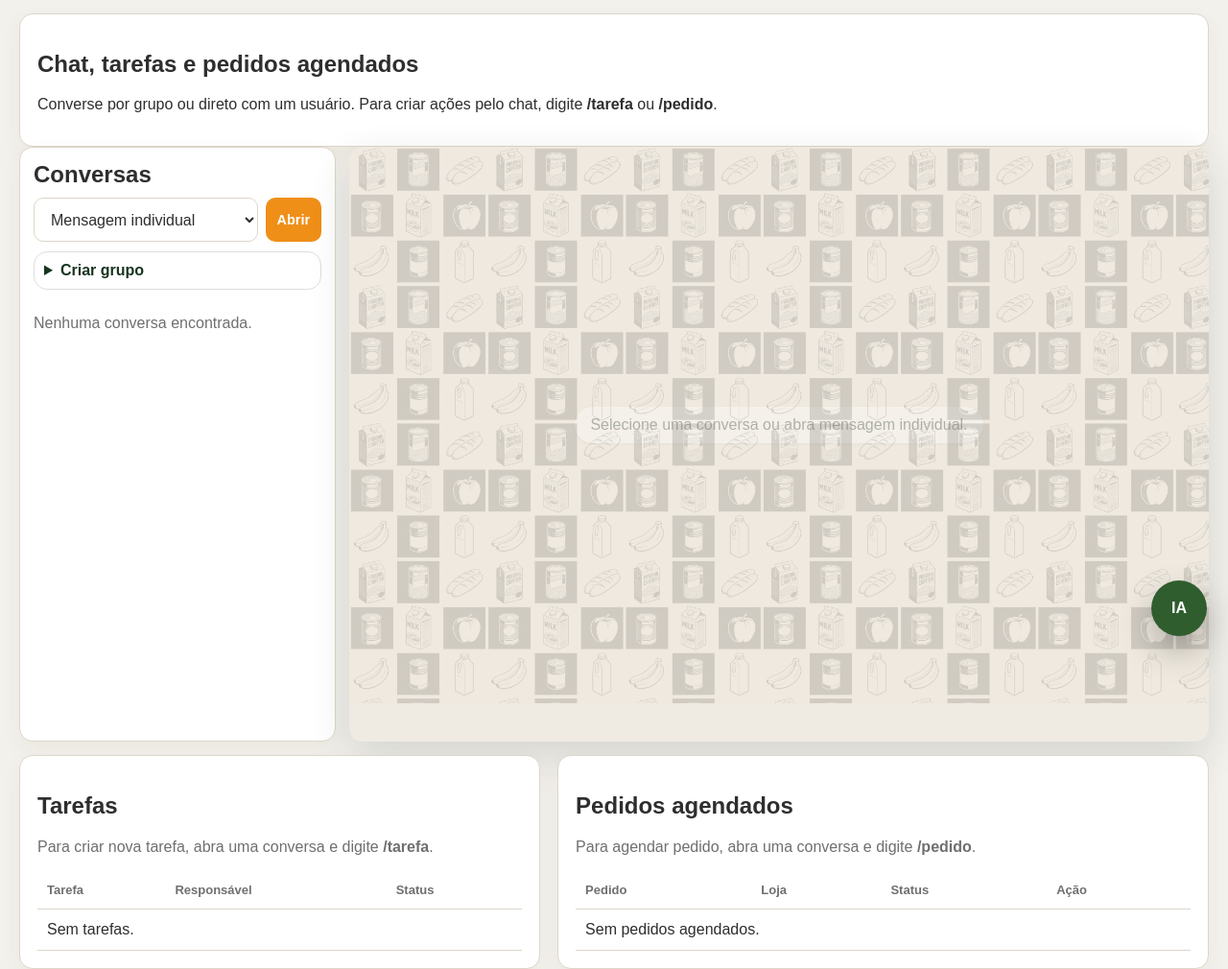
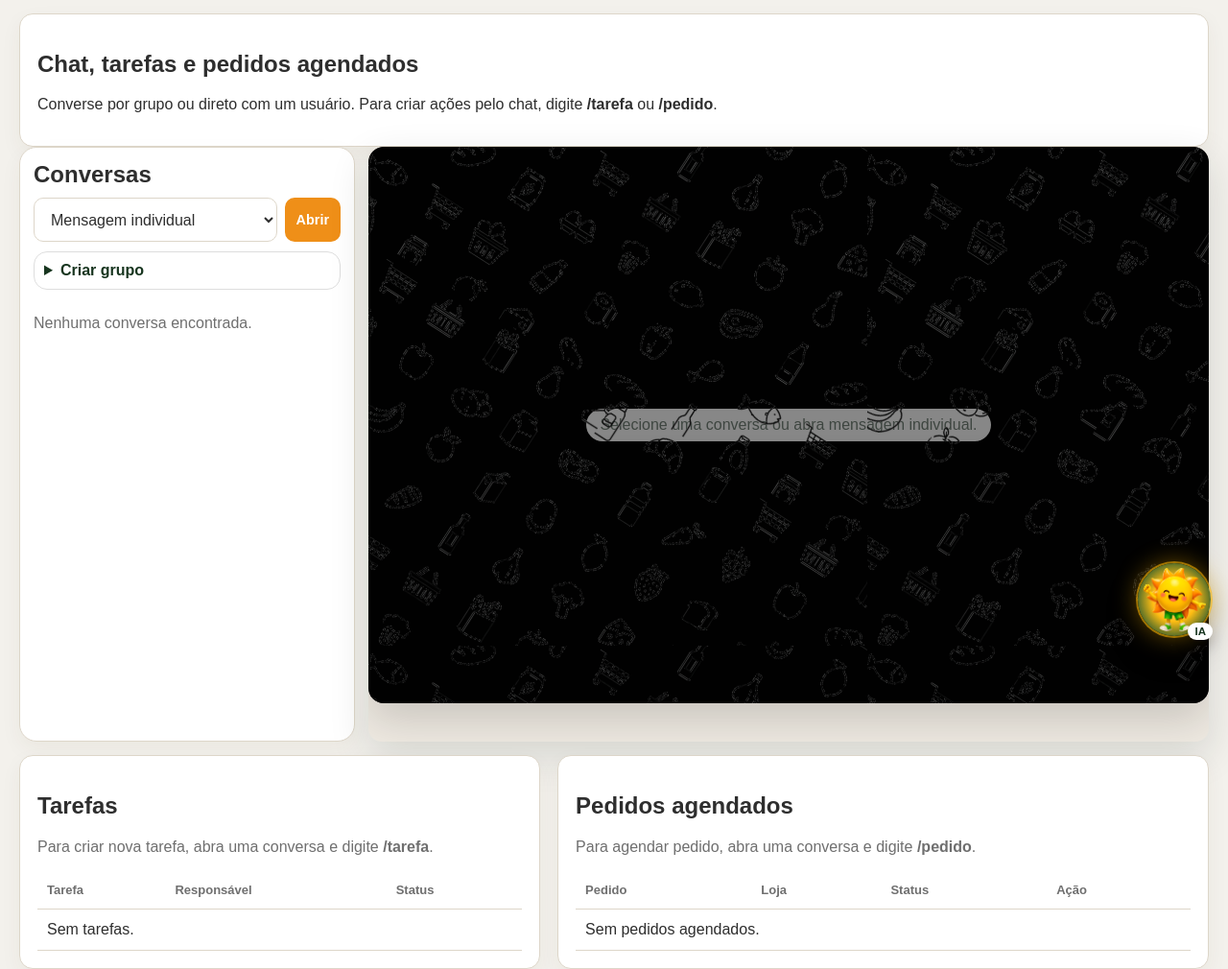
Before and after one commit to ld3w1j-glitch/sistemal-lalvorada, a Flask app: page /comunicacao in a window 1280 px wide. Shown: the part 115-1125 px from the top of the page at 96% size. Run offline with Flask 3, Linux system fonts and the light colour scheme; a user stored in the database is signed in; data comes from the database, SQL or seed files in the repository; data that the repository does not hold is empty; some libraries are stand-ins or nearby versions.

Commit message:
Add files via upload

```diff
--- a/static/css/app.css
+++ b/static/css/app.css
@@ -2556,3 +2556,132 @@ body {
 /* Pedido pelo chat: fluxo por /pedido */
 .order-command-form .mini-label{font-size:.78rem;font-weight:800;color:#456150;margin-top:2px}.product-lookup-row{display:grid;grid-template-columns:1fr auto;gap:8px}.product-status{font-size:.78rem;padding:7px 9px;border-radius:10px;background:#f6f2ea;border:1px solid rgba(0,0,0,.07)}.product-status.ok{background:#edf8ed;color:#166534;border-color:#bfe6c4}.product-status.error{background:#fff1f1;color:#9b1c1c;border-color:#f0caca}.more-stores-box{border:1px solid rgba(0,0,0,.1);border-radius:12px;background:#fff;padding:8px}.more-stores-box summary{cursor:pointer;font-weight:800;color:#174d2b}.store-check-list{max-height:120px;overflow:auto;display:grid;grid-template-columns:1fr 1fr;gap:4px 8px;margin-top:8px}.store-check-list label{font-size:.82rem;display:flex;align-items:center;gap:5px}.slash-action-pop{width:min(430px,calc(100% - 36px));max-height:calc(100% - 110px);overflow:auto}.communication-v2 .chat-sidebar{max-width:340px}.conversation-item a{padding:8px 10px}.conv-avatar{width:32px;height:32px}.conv-info strong{font-size:.9rem}.conv-info small{font-size:.72rem}
 @media(max-width:760px){.store-check-list{grid-template-columns:1fr}.slash-action-pop{bottom:66px;max-height:70vh}}
+
+/* V6 - chat com fundo escuro, mascote sol e IA visual */
+.communication-v2 .chat-layout-v2{
+  grid-template-columns:minmax(240px,350px) minmax(460px,1fr);
+}
+.communication-v2 .chat-sidebar{
+  max-width:350px;
+  border-radius:18px;
+}
+.communication-v2 .wa-chat-shell{
+  background:#030303;
+  border-radius:16px;
+  overflow:hidden;
+  box-shadow:0 18px 45px rgba(0,0,0,.16);
+}
+.communication-v2 .wa-chat-shell:before{
+  background:
+    linear-gradient(rgba(0,0,0,.36), rgba(0,0,0,.48)),
+    url('/static/img/chat_pattern_dark.png');
+  background-size:520px auto;
+  background-repeat:repeat;
+  opacity:.95;
+}
+.wa-chat-header{
+  background:linear-gradient(135deg,#174d28,#0b3419) !important;
+  min-height:64px;
+}
+.wa-header-sun{
+  margin-left:auto;
+  width:48px;
+  height:48px;
+  object-fit:contain;
+  filter:drop-shadow(0 6px 10px rgba(0,0,0,.28));
+}
+.wa-row.mine .wa-bubble{
+  background:#d9fdd3;
+  color:#172018;
+  box-shadow:0 8px 20px rgba(0,0,0,.15);
+}
+.wa-row.other .wa-bubble{
+  background:#fff;
+  color:#172018;
+  box-shadow:0 8px 20px rgba(0,0,0,.16);
+}
+.wa-empty{
+  background:rgba(255,255,255,.88);
+  border-radius:999px;
+  padding:8px 14px;
+  width:max-content;
+  max-width:90%;
+  margin:auto;
+}
+.wa-chat-ai-mascot{
+  position:absolute;
+  right:22px;
+  bottom:76px;
+  z-index:3;
+  display:flex;
+  flex-direction:column;
+  align-items:center;
+  gap:4px;
+  pointer-events:none;
+}
+.wa-chat-ai-mascot img{
+  width:82px;
+  height:82px;
+  object-fit:contain;
+  border-radius:999px;
+  padding:5px;
+  background:radial-gradient(circle,#fff8c9 0%,#f5a20b 45%,rgba(47,93,46,.15) 72%);
+  box-shadow:0 0 0 2px rgba(255,192,0,.58),0 0 24px rgba(255,180,0,.45),0 14px 30px rgba(0,0,0,.42);
+}
+.wa-chat-ai-mascot span{
+  background:#fff;
+  color:#17351f;
+  border-radius:8px;
+  padding:4px 8px;
+  font-size:.76rem;
+  font-weight:900;
+  box-shadow:0 8px 20px rgba(0,0,0,.18);
+}
+.wa-chat-form{
+  background:rgba(246,242,234,.95) !important;
+  backdrop-filter:blur(8px);
+}
+.conversation-item.active{
+  background:#fff2df;
+  border-color:#ff8c00;
+}
+.conversation-item:hover{
+  background:#fff8ee;
+}
+.sun-ai-button{
+  width:76px !important;
+  height:76px !important;
+  background:transparent !important;
+  padding:0 !important;
+  box-shadow:none !important;
+  position:relative;
+}
+.sun-ai-button img{
+  width:76px;
+  height:76px;
+  object-fit:contain;
+  border-radius:999px;
+  padding:4px;
+  background:radial-gradient(circle,#fff8c9 0%,#ffbd13 42%,#2F5D2E 78%);
+  box-shadow:0 0 0 2px rgba(255,184,0,.55),0 0 26px rgba(255,184,0,.45),0 16px 34px rgba(0,0,0,.28);
+}
+.sun-ai-button span{
+  position:absolute;
+  right:-2px;
+  bottom:-4px;
+  background:#fff;
+  color:#17351f;
+  border-radius:9px;
+  padding:3px 7px;
+  font-size:.72rem;
+  box-shadow:0 8px 16px rgba(0,0,0,.18);
+}
+.floating-ai{right:18px;bottom:18px;}
+.floating-ai-panel{bottom:92px;}
+@media(max-width:760px){
+  .wa-chat-ai-mascot{right:12px;bottom:70px;opacity:.88;}
+  .wa-chat-ai-mascot img{width:62px;height:62px;}
+  .wa-chat-ai-mascot span{display:none;}
+  .wa-header-sun{width:38px;height:38px;}
+  .sun-ai-button,.sun-ai-button img{width:64px !important;height:64px !important;}
+}
--- a/templates/comunicacao.html
+++ b/templates/comunicacao.html
@@ -68,6 +68,7 @@
             <h2>{{ grupo_atual.nome }}</h2>
             <span>online • digite /tarefa ou /pedido para criar uma ação</span>
           </div>
+          <img class="wa-header-sun" src="{{ url_for('static', filename='img/ia_sun_mascot.png') }}" alt="IA Alvorada">
         </div>
 
         <div class="wa-chat-box" id="waChatBox">
@@ -135,6 +136,11 @@
             <input type="datetime-local" name="agendado_para">
             <button class="btn primary">Enviar pedido</button>
           </form>
+        </div>
+
+        <div class="wa-chat-ai-mascot" title="IA Alvorada">
+          <img src="{{ url_for('static', filename='img/ia_sun_mascot.png') }}" alt="IA Alvorada">
+          <span>IA Alvorada</span>
         </div>
 
         <form method="post" enctype="multipart/form-data" action="{{ url_for('enviar_mensagem_chat', group_id=grupo_atual.id) }}" class="wa-chat-form">
--- a/templates/partials/_assistente_flutuante.html
+++ b/templates/partials/_assistente_flutuante.html
@@ -1,5 +1,5 @@
 <div class="floating-ai" id="floating-ai" data-context="{{ request.endpoint or 'mcp_teste' }}" data-user-store="{{ g.user.store_nome if g.user and g.user.store_nome else '' }}">
-  <button type="button" class="floating-ai-button" id="floating-ai-toggle">IA</button>
+  <button type="button" class="floating-ai-button sun-ai-button" id="floating-ai-toggle" title="IA Alvorada"><img src="{{ url_for('static', filename='img/ia_sun_mascot.png') }}" alt="IA Alvorada"><span>IA</span></button>
   <section class="floating-ai-panel" id="floating-ai-panel" aria-live="polite">
     <div class="floating-ai-head">
       <div>
```
Also changed, not shown: static/img/chat_pattern_dark.png (added), static/img/ia_sun_mascot.png (added).
